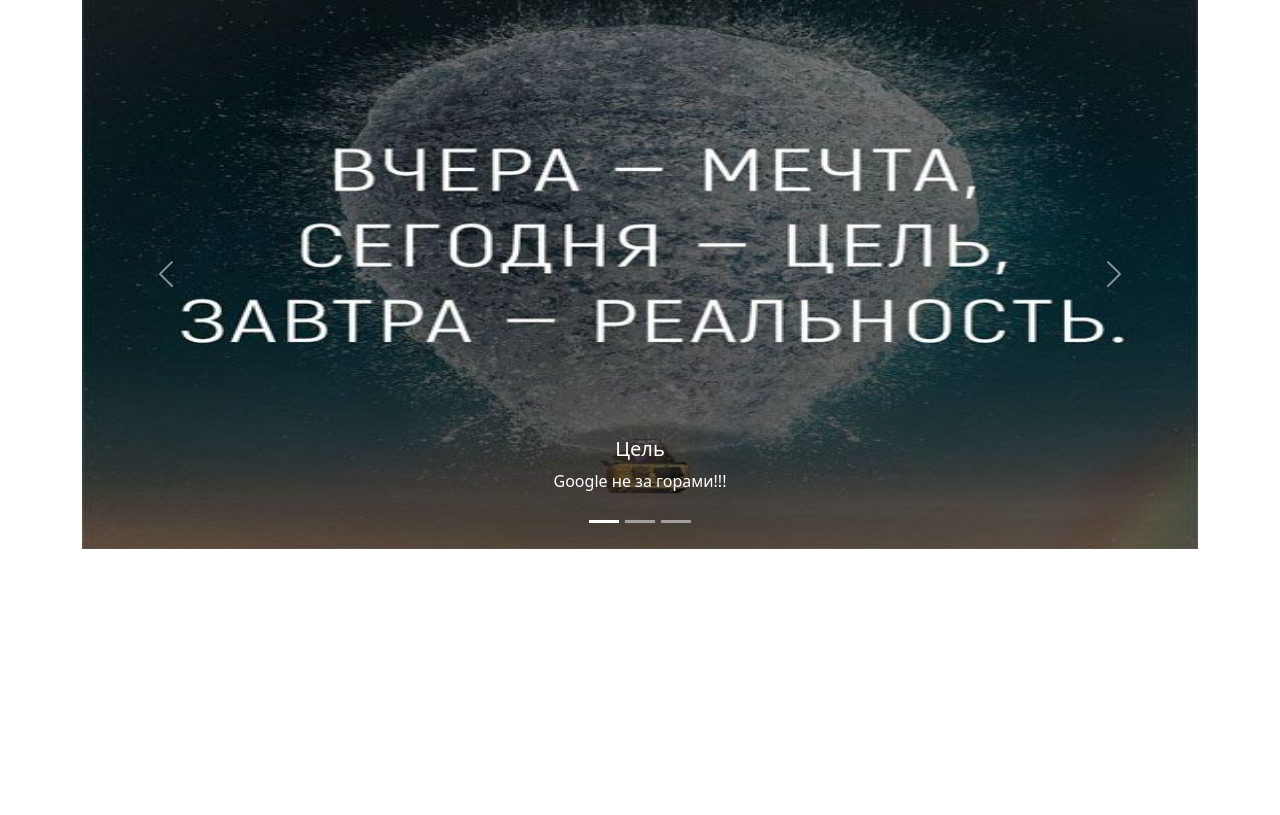
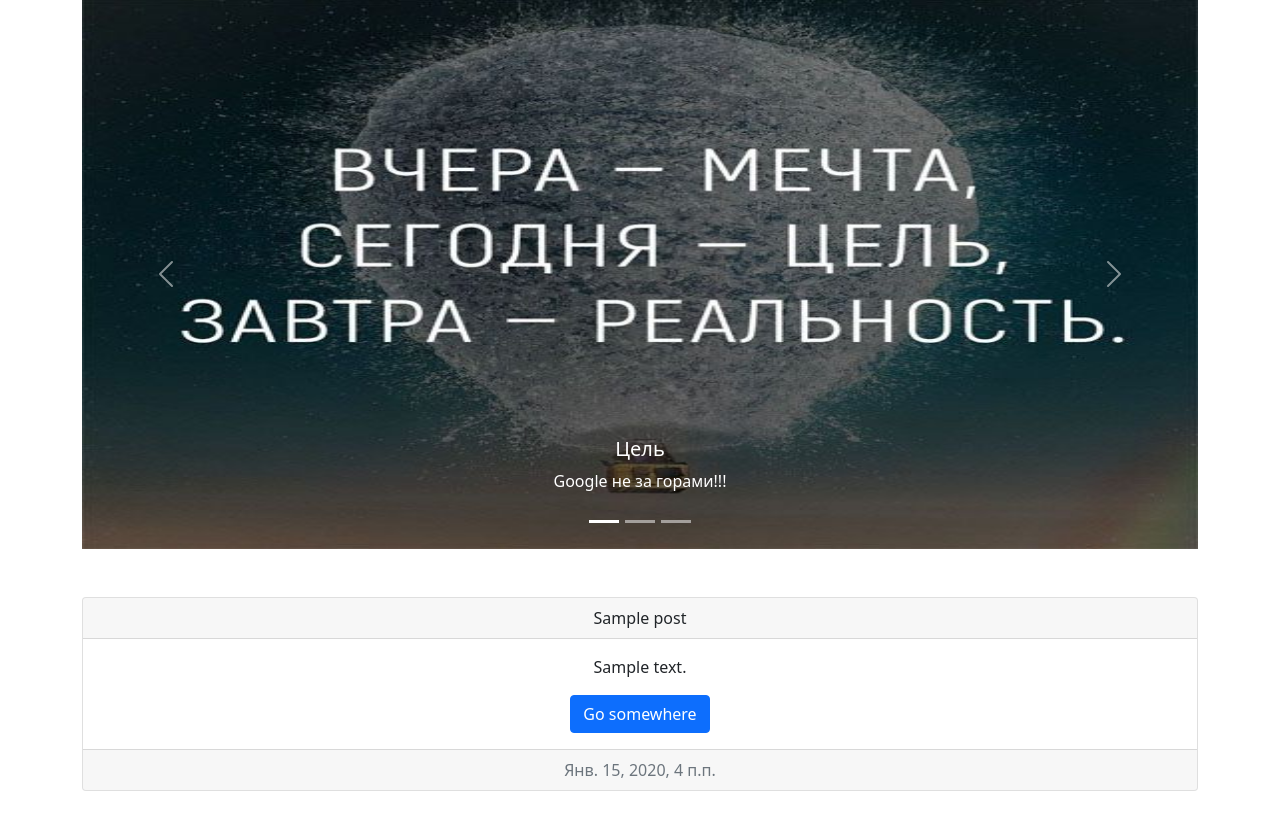
Before and after one commit to eldos-dev/my-first-blog, a Django app: page / in a window 1280 px wide. Shown: the part 127-942 px from the top of the page. Before the commit the page ends 676 px from the top, so only its background shows below. Run offline with Django 3.2, Linux system fonts and the light colour scheme; tables that the repository leaves empty hold one stand-in row (values such as "Sample post"); some libraries are stand-ins or nearby versions.

Commit message:
Modified templates to display posts from database.

```diff
--- a/blog/templates/blog/post_list.html
+++ b/blog/templates/blog/index.html
@@ -78,6 +78,25 @@
         <span class="visually-hidden">Next</span>
       </button>
     </div>
+    <br><br>
+
+
+    {% for post in posts %}
+      <div class="card text-center">
+          <div class="card-header">
+              {{ post.title }}
+          </div>
+          <div class="card-body">
+<!--            <h5 class="card-title">Special title treatment</h5>-->
+            <p class="card-text">{{ post.text|linebreaksbr }}</p>
+            <a href="#" class="btn btn-primary">Go somewhere</a>
+          </div>
+          <div class="card-footer text-muted">
+            {{ post.published_date }}
+          </div>
+        </div>
+    <br>
+    {% endfor %}
 
 
 </div>
--- a/blog/urls.py
+++ b/blog/urls.py
@@ -1,7 +1,7 @@
 from django.urls import path
 
-from blog.views import post_list
+from blog.views import index
 
 urlpatterns = [
-    path('', post_list, name='post_list')
+    path('', index, name='index')
 ]
--- a/blog/views.py
+++ b/blog/views.py
@@ -1,4 +1,10 @@
 from django.shortcuts import render
+from django.utils import timezone
+from .models import Post
 
-def post_list(request):
-    return render(request, 'blog/post_list.html')
+def index(request):
+    posts = Post.objects.filter(published_date__lte=timezone.now()).order_by('published_date')
+    context = {
+        'posts': posts
+    }
+    return render(request, 'blog/index.html', context)
```
